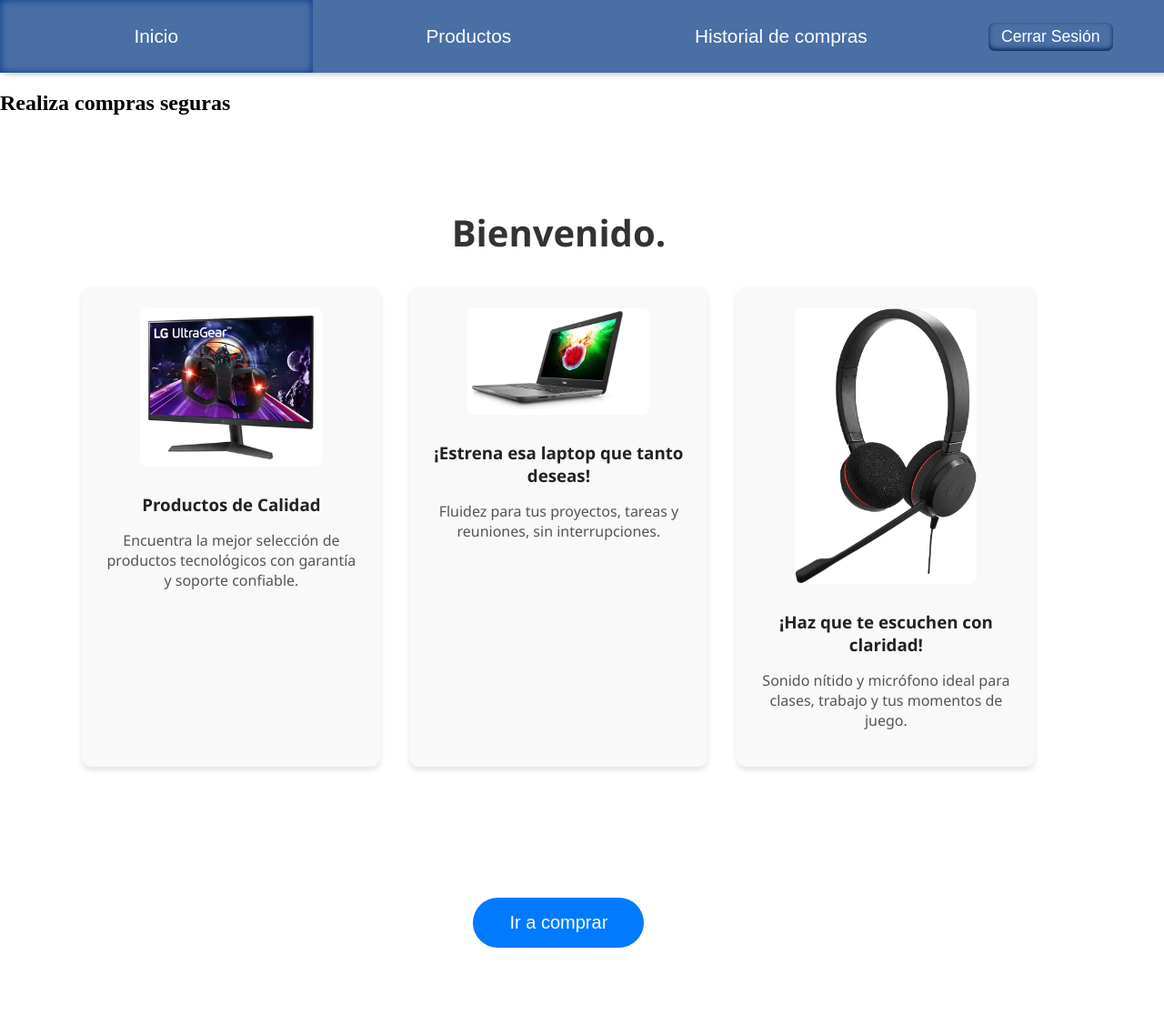
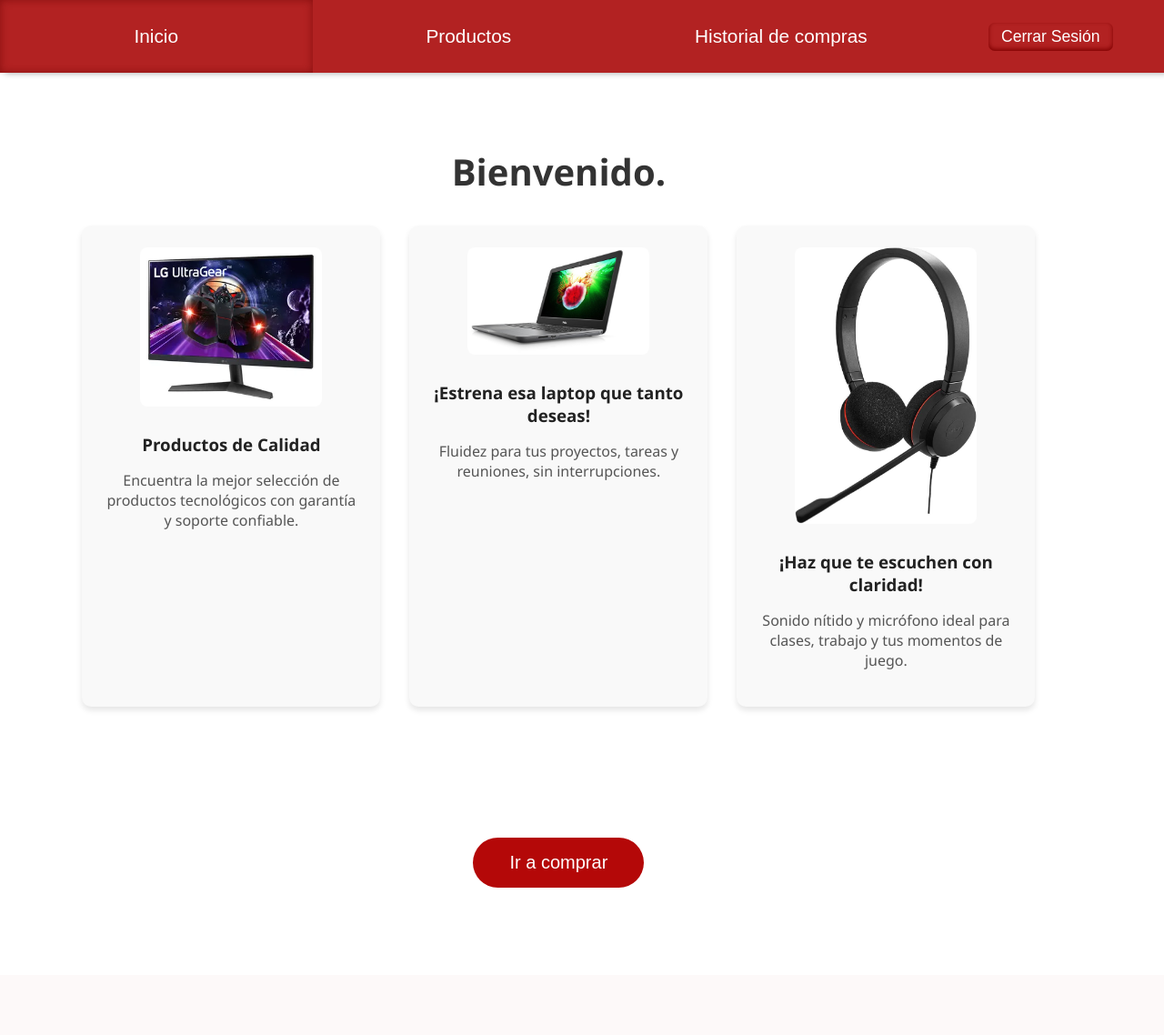
Before and after one commit to RaulMacias05/Profesionalizacion, a Django app: page /inicio/ in a window 1280 px wide. Shown: the whole page at 91% size. After the commit the page ends 976 px from the top, so only its background shows below. Run offline with Django 5.2, Linux system fonts and the light colour scheme; data that the repository does not hold is empty.

Commit message:
cambio a rojo

```diff
--- a/core/static/core/css/inicio.css
+++ b/core/static/core/css/inicio.css
@@ -62,7 +62,7 @@
     margin: 3rem 0;
   }
   .call-to-action button {
-    background-color: #007bff;
+    background-color: #b40808;
     color: white;
     border: none;
     padding: 1rem 2.5rem;
@@ -72,7 +72,7 @@
     transition: background-color 0.3s ease;
   }
   .call-to-action button:hover {
-    background-color: #0056b3;
+    background-color: #ec2c2c;
   }
   /* Responsive */
   @media (max-width: 768px) {
--- a/static/css/style.css
+++ b/static/css/style.css
@@ -1,10 +1,10 @@
 :root {
-    --header-bg-color: #4a6fa5;
-    --select-tab-border: #042352;
-    --select-tab-shadow: #033a8b;
-    --button-shadow: #042352;
-    --header-h2-color: white;
-    --header-text-color: white;
+--header-bg-color: #b22222;    /* Rojo fuego */
+--select-tab-border: #800000;  /* Rojo oscuro */
+--select-tab-shadow: #881010;  /* Marrón rojizo */
+--button-shadow: #800000;      /* Rojo oscuro */
+--header-h2-color: white;      /* Blanco */
+--header-text-color: white;    /* Blanco */
 }
 
 
--- a/templates/base.html
+++ b/templates/base.html
@@ -5,12 +5,12 @@
     <meta charset="UTF-8">
     <meta name="viewport" content="width=device-width, initial-scale=1.0">
     <link rel="stylesheet" href="{% static 'css/style.css' %}">
-    <link rel="icon" type="image/x-icon" href="{% static 'img/favicon.ico' %}">
+    <link rel="icon" type="image/x-icon" href="{% static 'img/logoTecno.jpeg' %}">
     {% comment %} <link rel="preconnect" href="https://fonts.googleapis.com">
     <link rel="preconnect" href="https://fonts.gstatic.com" crossorigin>
     <link href="https://fonts.googleapis.com/css2?family=Anton&family=Bungee+Spice&display=swap" rel="stylesheet"> {% endcomment %}
 
-    <title>{% block title %}Spartan Gym{% endblock title %}</title>
+    <title>{% block title %}TecnoPlus{% endblock title %}</title>
     {% block extra_head %}{% endblock extra_head %}
 </head>
 <body>
@@ -26,9 +26,6 @@
             </ul>
         </nav>
     </header>
-    <div class="title">
-        <h2>Realiza compras seguras</h2>
-    </div>
     <section class="content">
         {% block content %}{% endblock content %}
     </section>
```
Also changed, not shown: static/img/logoTecno.jpeg (added).
